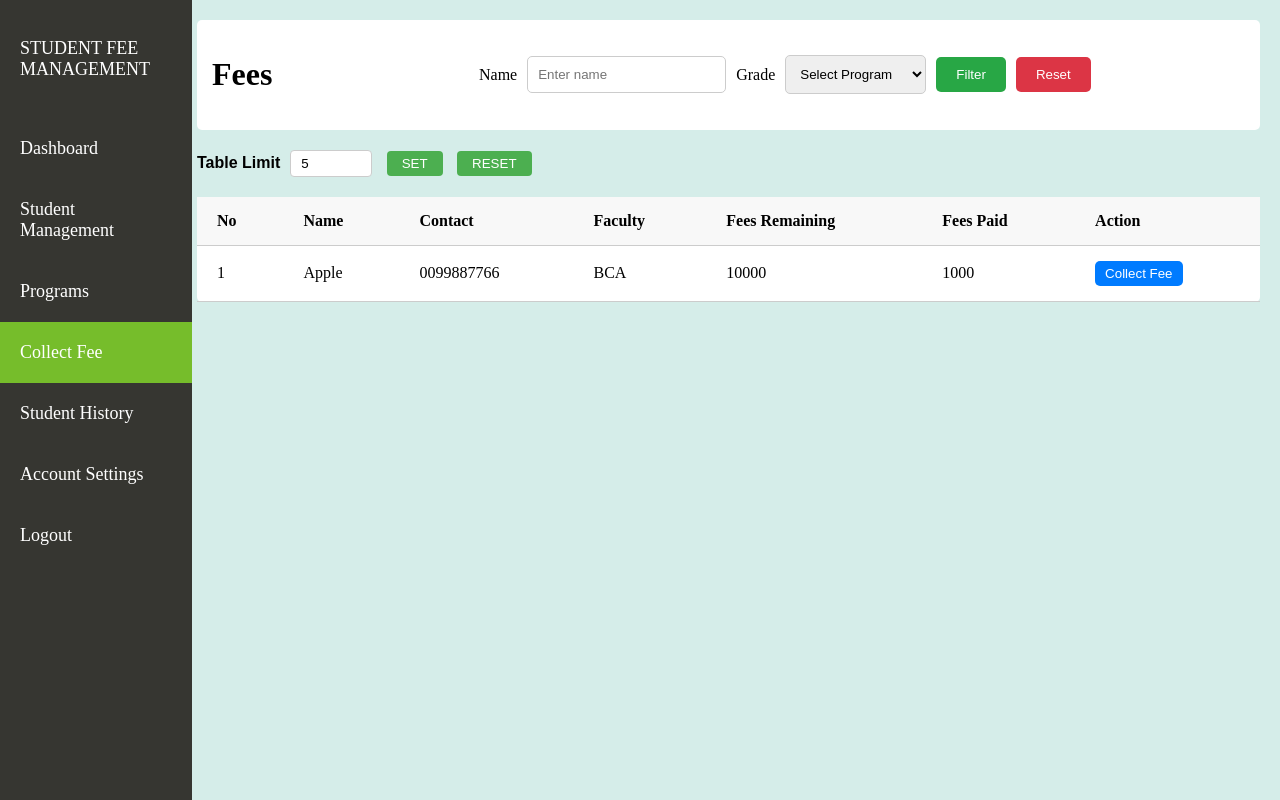
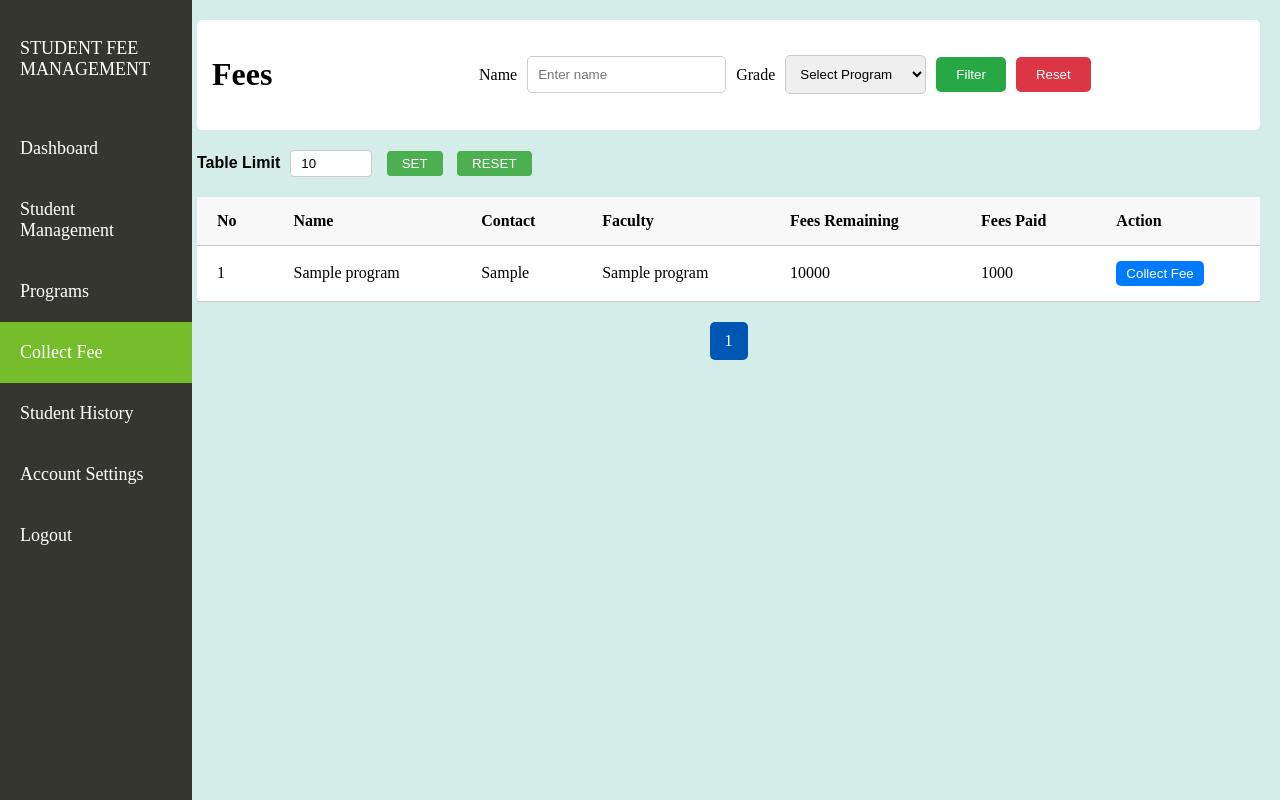
Before and after one commit to Prajwalchyy/FEE6ThSem, a PHP site: page /collectfee.php in a window 1280 px wide. Run offline with PHP 8.4, Linux system fonts and the light colour scheme; tables that the repository leaves empty or names only in its code hold one stand-in row (values such as "Sample post").

Commit message:
add pegination

```diff
--- a/Admin/collectfee.php
+++ b/Admin/collectfee.php
@@ -1,8 +1,51 @@
-<?php include 'db/connection.php';
+<?php
+include 'db/connection.php';
 
 // Fetch
 $fetch_programnames = "SELECT * FROM program ORDER BY pname ASC";
 $program_result = mysqli_query($conn, $fetch_programnames);
+
+
+
+$where = "";
+if (isset($_GET['search']) && !empty($_GET['search'])) {
+    $search = mysqli_real_escape_string($conn, $_GET['search']);
+    $where = "WHERE sname LIKE '%$search%' OR senroll LIKE '%$search%' OR scontact LIKE '%$search%'";
+}
+
+//page table limit
+$default_limit = 10;
+
+$limit = isset($_GET['limit']) ? (int)$_GET['limit'] : $default_limit;
+
+if ($limit < 1) {
+    $limit = $default_limit;
+}
+
+
+
+//limit logic of table
+$page = isset($_GET['page']) ? (int)$_GET['page'] : 1;
+if ($page < 1) {
+    $page = 1;
+}
+$offset = ($page - 1) * $limit;
+
+
+
+$counter = ($page - 1) * $limit + 1;
+// $total_result = mysqli_query($conn, "SELECT COUNT(*) as total FROM student $where");
+$total_result = mysqli_query($conn, "SELECT COUNT(*) as total FROM student $where");
+$total_row = mysqli_fetch_assoc($total_result);
+$total_records = $total_row['total'];
+
+$total_pages = ceil($total_records / $limit);
+
+
+$select_student = "SELECT * FROM student
+JOIN program ON student.pid = program.pid
+$where ORDER BY CAST(senroll AS UNSIGNED) DESC LIMIT $limit OFFSET $offset";
+$fetch_students = mysqli_query($conn, $select_student);
 
 
 ?>
@@ -49,7 +92,7 @@ $program_result = mysqli_query($conn, $fetch_programnames);
         <div class="collectfee_table_limit">
             <label>Table Limit</label>
             <form action="" method="GET">
-                <input class="collectfee_limit" type="text" name="limit" value="<?php echo isset($_GET['limit']) ? (int)$_GET['limit'] : 5; ?>">
+                <input class="collectfee_limit" type="text" name="limit" value="<?php echo isset($_GET['limit']) ? (int)$_GET['limit'] : 10; ?>">
                 <button type="submit">SET</button>
                 <button type="button" onclick="window.location.href='collectfee.php';">RESET</button>
             </form>
@@ -70,18 +113,40 @@ $program_result = mysqli_query($conn, $fetch_programnames);
                     </tr>
                 </thead>
                 <tbody>
+                <?php
+                    while ($row = mysqli_fetch_assoc($fetch_students)) {
+                    ?>
                     <tr>
-                        <td>1</td>
-                        <td>Apple</td>
-                        <td>0099887766</td>
-                        <td>BCA</td>
+                        <td><?php echo $counter; ?></td>
+                        <td><?php echo $row['sname']; ?></td>
+                        <td><?php echo $row['scontact']; ?></td>
+                        <td><?php echo $row['pname']; ?></td>
                         <td>10000</td>
                         <td>1000</td>
                         <td><button>Collect Fee</button></td>
                     </tr>
+                    <?php
+                        $counter++;
+                    }
+                    ?>
                 </tbody>
             </table>
         </div>
+
+        <div class="studentlist_pagination">
+            <?php if ($page > 1) : ?>
+                <a href="?page=<?php echo $page - 1; ?>&search=<?php echo isset($_GET['search']) ? urlencode($_GET['search']) : ''; ?>&limit=<?php echo $limit; ?>">Previous</a>
+            <?php endif; ?>
+
+            <?php for ($i = 1; $i <= $total_pages; $i++) : ?>
+                <a href="?page=<?php echo $i; ?>&search=<?php echo isset($_GET['search']) ? urlencode($_GET['search']) : ''; ?>&limit=<?php echo $limit; ?>" <?php if ($i == $page) echo 'class="active"'; ?>><?php echo $i; ?></a>
+            <?php endfor; ?>
+
+            <?php if ($page < $total_pages) : ?>
+                <a href="?page=<?php echo $page + 1; ?>&search=<?php echo isset($_GET['search']) ? urlencode($_GET['search']) : ''; ?>&limit=<?php echo $limit; ?>">Next</a>
+            <?php endif; ?>
+        </div>
+
     </div>
 </body>
 
```
